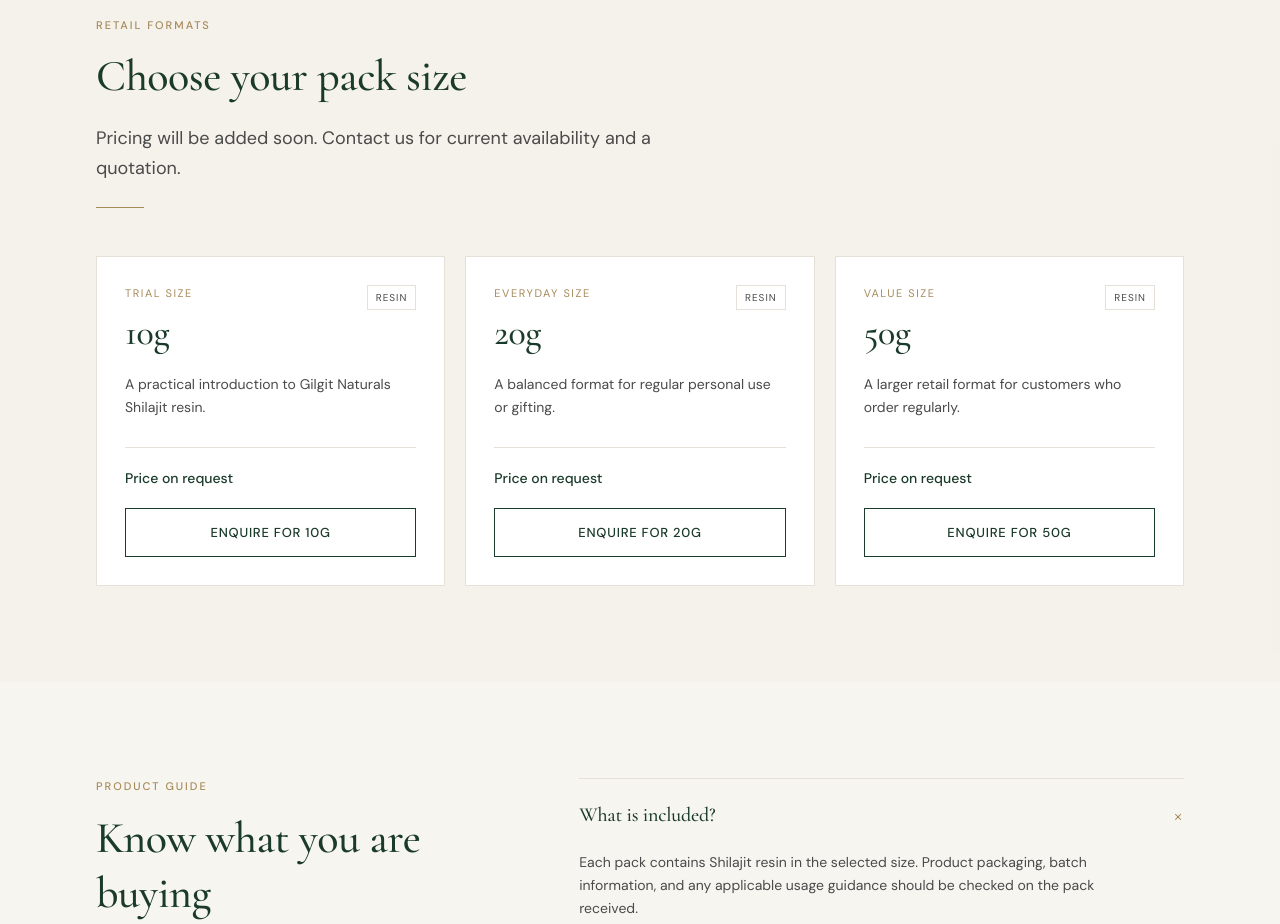
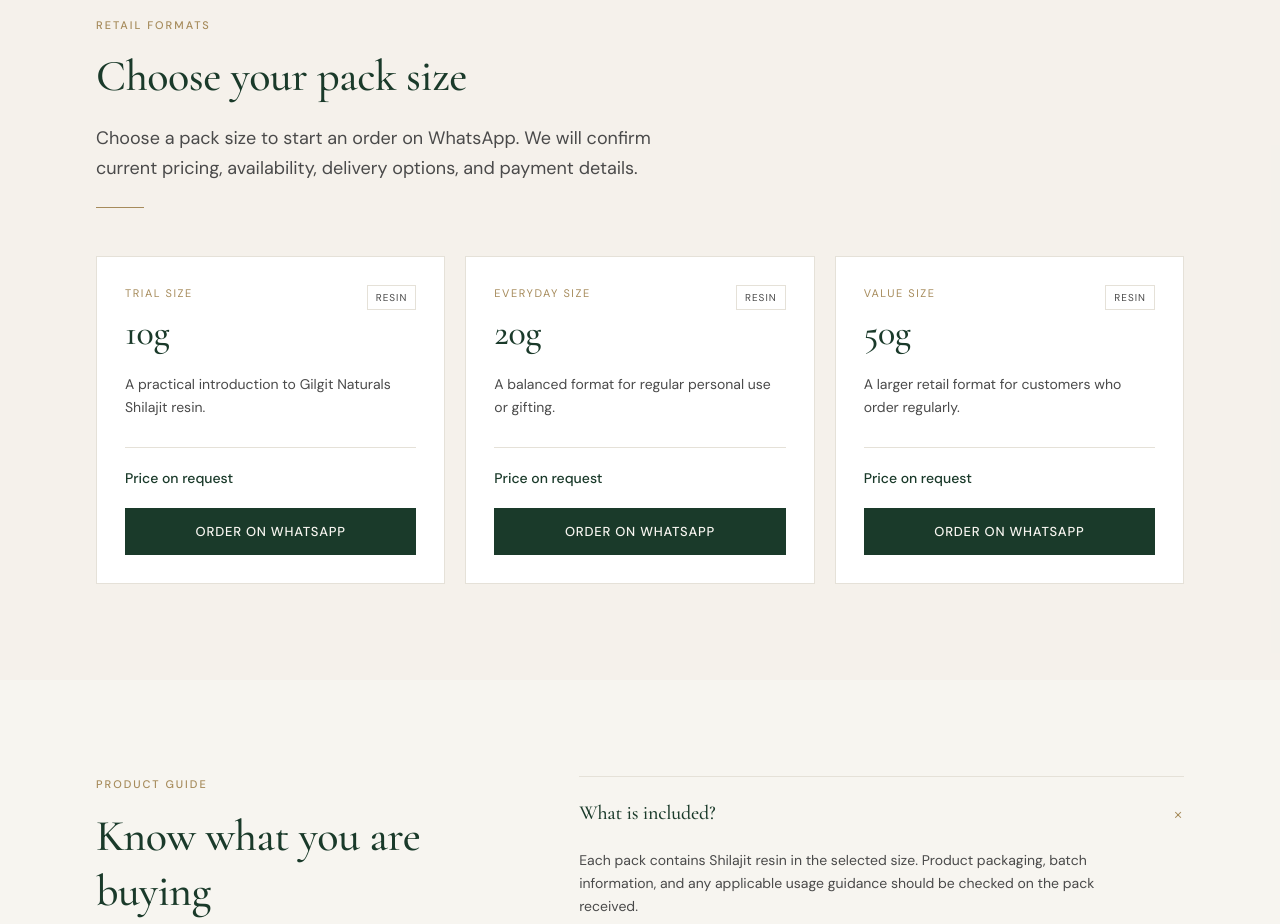
Before and after one commit to npvt-a11y/gn, a Next.js app: page /our-shilajit in a window 1280 px wide. Shown: the part 1380-2304 px from the top of the page. Built offline with nearby package versions, Linux system fonts and the light colour scheme.

Commit message:
Add WhatsApp product ordering
Co-authored-by: Copilot App <223556219+Copilot@users.noreply.github.com>

```diff
--- a/src/app/our-shilajit/page.tsx
+++ b/src/app/our-shilajit/page.tsx
@@ -3,7 +3,7 @@ import { Button } from "@/components/ui/Button";
 import { CtaBanner } from "@/components/ui/CtaBanner";
 import { Reveal } from "@/components/ui/Reveal";
 import { PageHero, SectionHeader } from "@/components/ui/SectionHeader";
-import { IMAGES } from "@/lib/constants";
+import { CONTACT, IMAGES } from "@/lib/constants";
 import { createMetadata } from "@/lib/seo";
 
 export const metadata = createMetadata({
@@ -76,6 +76,11 @@ const packSizes = [
     description: "A larger retail format for customers who order regularly.",
   },
 ];
+
+function whatsappOrderLink(size: string) {
+  const message = `Hello Gilgit Naturals, I would like to order the ${size} Gilgit Shilajit Resin pack. Please share the current price, availability, delivery options, and payment details.`;
+  return `https://wa.me/${CONTACT.whatsapp.replace(/\D/g, "")}?text=${encodeURIComponent(message)}`;
+}
 
 const productGuidance = [
   {
@@ -171,7 +176,7 @@ export default function OurShilajitPage() {
             <SectionHeader
               eyebrow="Retail Formats"
               title="Choose your pack size"
-              description="Pricing will be added soon. Contact us for current availability and a quotation."
+              description="Choose a pack size to start an order on WhatsApp. We will confirm current pricing, availability, delivery options, and payment details."
               className="mb-12"
             />
           </Reveal>
@@ -203,11 +208,10 @@ export default function OurShilajitPage() {
                       Price on request
                     </p>
                     <Button
-                      href="/request-quote"
-                      variant="secondary"
+                      href={whatsappOrderLink(pack.size)}
                       className="mt-5 w-full"
                     >
-                      Enquire for {pack.size}
+                      Order on WhatsApp
                     </Button>
                   </div>
                 </article>
```
